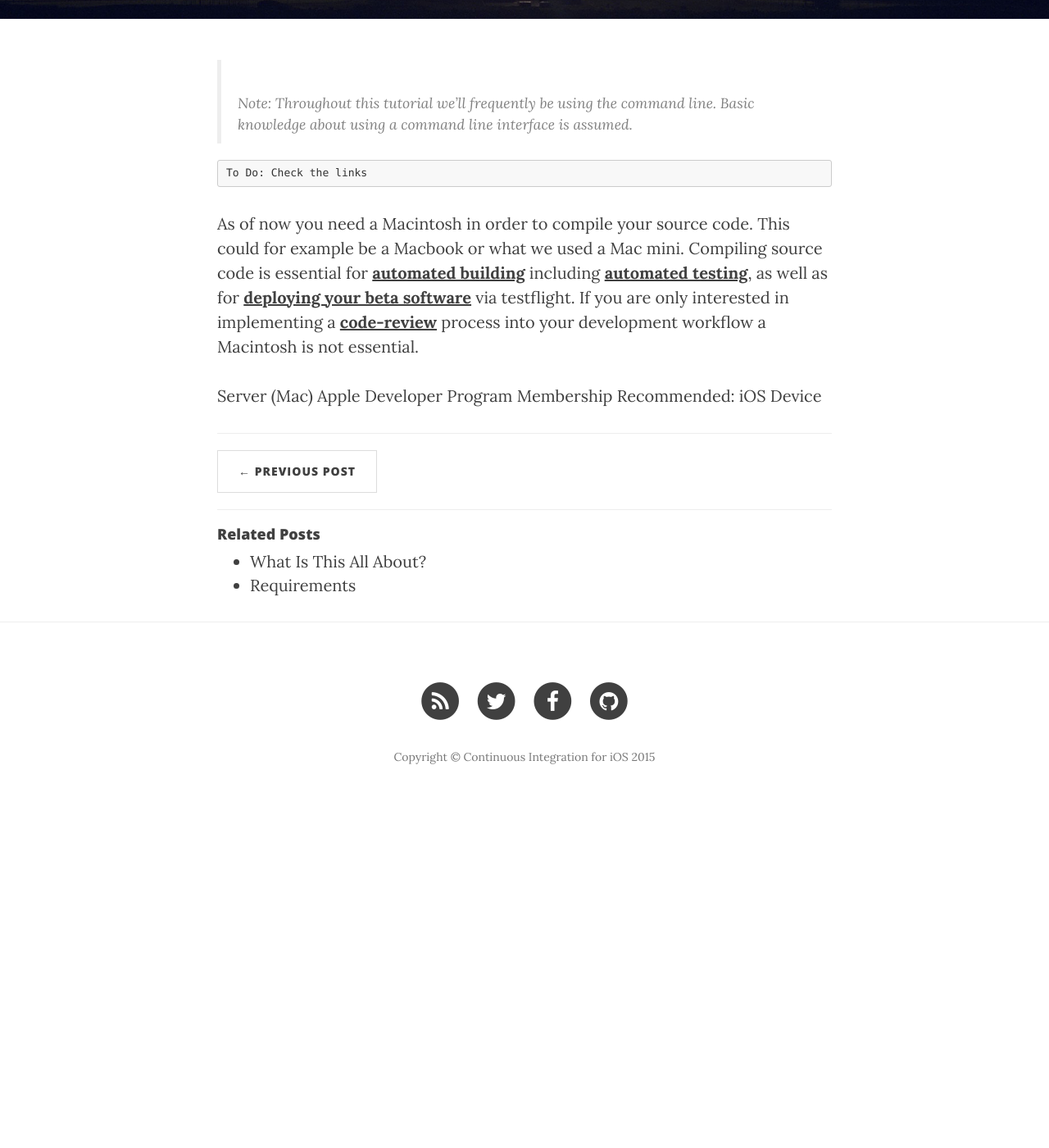
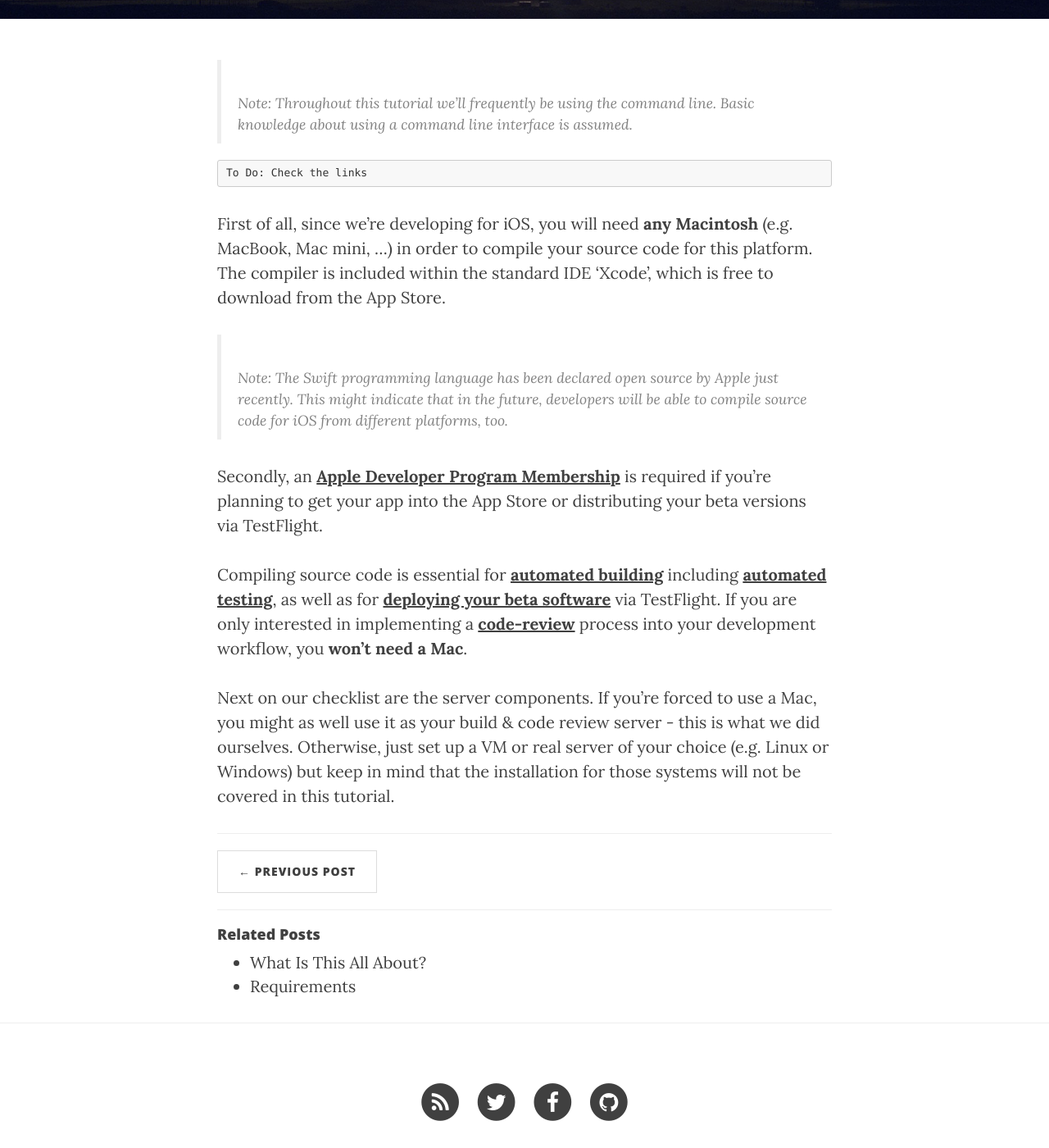
Before and after one commit to ciforios/ciforios.github.io, a Jekyll site: the page built from _posts/2015-04-24-Requirements.markdown, in a window 1280 px wide and 1400 px high, scrolled down 390 px. Shown: the whole window at 82% size. Built offline with Jekyll 4.4.1, drawn with Linux system fonts in a browser that asks for light colours; nearby versions of some CDN libraries; Markdown is read by kramdown in place of the engine named in the settings; before the commit the page ends 1389 px from its top, so only the background shows below that.

Commit message:
Added content for requirements

```diff
--- a/_posts/2015-04-24-Requirements.markdown
+++ b/_posts/2015-04-24-Requirements.markdown
@@ -11,8 +11,12 @@ tags: [introduction]
 
 	To Do: Check the links
 
-As of now you need a Macintosh in order to compile your source code. This could for example be a Macbook or what we used a Mac mini. Compiling source code is essential for [**automated building**](http://ciforios.github.io/jenkins/) including [**automated testing**](http://ciforios.github.io/jenkins/), as well as  for [**deploying your beta software**](http://ciforios.github.io/workflow/) via testflight. If you are only interested in implementing a [**code-review**](http://ciforios.github.io/gerrit/) process into your development workflow a Macintosh is not essential.
+First of all, since we're developing for iOS, you will need **any Macintosh** (e.g. MacBook, Mac mini, ...) in order to compile your source code for this platform. The compiler is included within the standard IDE 'Xcode', which is free to download from the App Store.
 
-Server (Mac)
-Apple Developer Program Membership
-Recommended: iOS Device
+> Note: The Swift programming language has been declared open source by Apple just recently. This might indicate that in the future, developers will be able to compile source code for iOS from different platforms, too.
+
+Secondly, an [**Apple Developer Program Membership**](https://developer.apple.com/programs/) is required if you're planning to get your app into the App Store or distributing your beta versions via TestFlight.
+
+Compiling source code is essential for [**automated building**](http://ciforios.github.io/jenkins/) including [**automated testing**](http://ciforios.github.io/jenkins/), as well as  for [**deploying your beta software**](http://ciforios.github.io/workflow/) via TestFlight. If you are only interested in implementing a [**code-review**](http://ciforios.github.io/gerrit/) process into your development workflow, you **won't need a Mac**.
+
+Next on our checklist are the server components. If you're forced to use a Mac, you might as well use it as your build & code review server - this is what we did ourselves. Otherwise, just set up a VM or real server of your choice (e.g. Linux or Windows) but keep in mind that the installation for those systems will not be covered in this tutorial.
```
